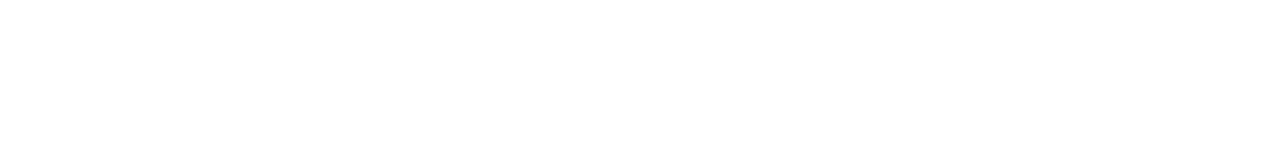
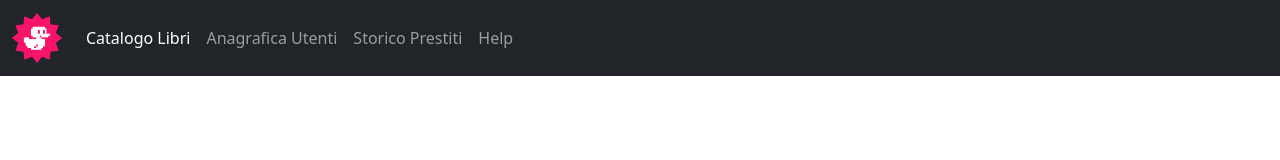
Before and after one commit to michelegelmini/html-css-bootstrap-dashboard, a plain HTML site: page index.html in a window 1280 px wide. Drawn offline with nearby package versions, Linux system fonts and the light colour scheme.

Commit message:
add: navigator

```diff
--- a/index.html
+++ b/index.html
@@ -16,7 +16,33 @@
     </head>
 
     <body>
-
+        <!-- NAVBAR -->
+        <nav class="navbar navbar-expand-lg bg-dark" data-bs-theme="dark">
+            <div class="container-fluid">
+                <a class="navbar-brand" href="#"><img src="img/duck.png" alt="duck" width="50" height="50"></a>
+                <button class="navbar-toggler" type="button" data-bs-toggle="collapse"
+                    data-bs-target="#navbarSupportedContent" aria-controls="navbarSupportedContent"
+                    aria-expanded="false" aria-label="Toggle navigation">
+                    <span class="navbar-toggler-icon"></span>
+                </button>
+                <div class="collapse navbar-collapse" id="navbarSupportedContent">
+                    <ul class="navbar-nav me-auto mb-2 mb-lg-0">
+                        <li class="nav-item">
+                            <a class="nav-link active" aria-current="page" href="#">Catalogo Libri</a>
+                        </li>
+                        <li class="nav-item">
+                            <a class="nav-link " href="#">Anagrafica Utenti</a>
+                        </li>
+                        <li class="nav-item">
+                            <a class="nav-link" aria-current="page">Storico Prestiti</a>
+                        </li>
+                        <li class="nav-item">
+                            <a class="nav-link" aria-disabled="true">Help</a>
+                        </li>
+                    </ul>
+                </div>
+            </div>
+        </nav>
 
     </body>
 
```
